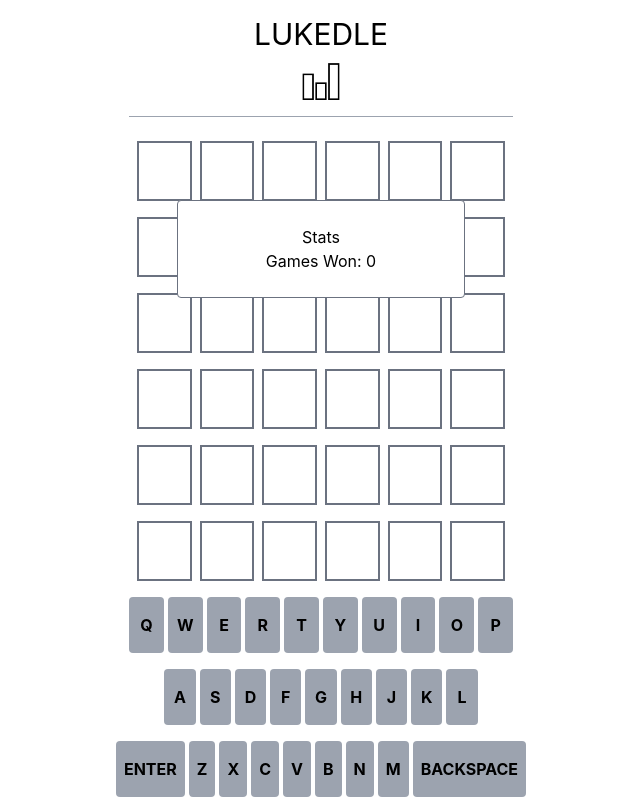
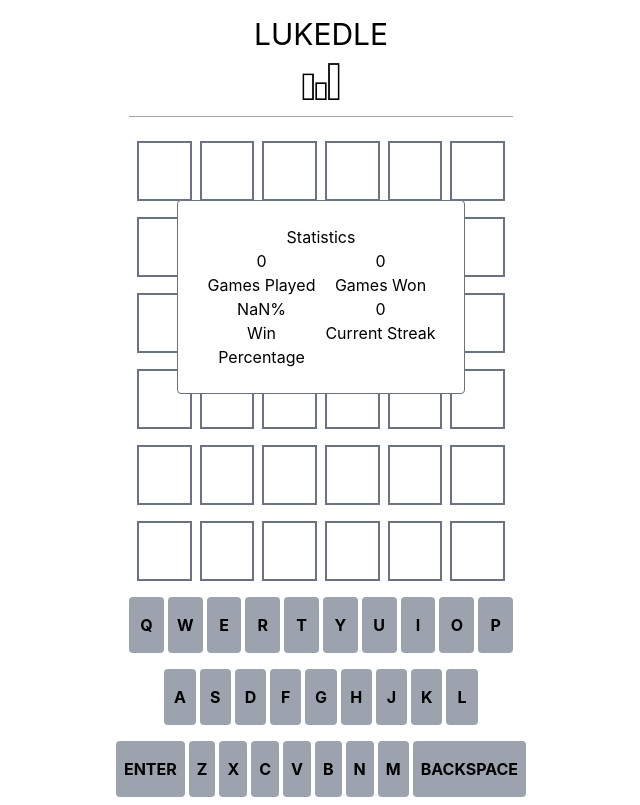
Before and after one commit to lukehart54/lukedle, a React (Vite) app: page / in a window 1280 px wide. Both pictures are taken after a click on the button 640 px from the left and 80 px from the top of the page. Shown: the whole page, without its empty margins (319-959 px from the left). Built offline with nearby package versions, Linux system fonts and the light colour scheme.

Commit message:
added all stats

```diff
--- a/src/App.tsx
+++ b/src/App.tsx
@@ -1,5 +1,5 @@
 import { useEffect, useRef, useState } from 'react';
-import Keyboard from './Keyboard';
+import Keyboard, { keyboardKeys } from './Keyboard';
 import { useStore, NUMBER_OF_GUESSES, WORD_LENGTH } from './store';
 import { isValidWord } from './word-utils';
 import WordRow from './WordRow';
@@ -11,12 +11,20 @@ export default function App() {
   const addGuess = useStore((s) => s.addGuess);
   const previousGuess = usePrevious(guess);
 
+  let darkMode = false;
+  window.matchMedia('(prefers-color-scheme: dark)').matches
+    ? (darkMode = true)
+    : (darkMode = false);
+
+
+
+
   useEffect(() => {
     let id: any;
     if (showInvalidGuess) {
-      id = setTimeout(() => setInvalidGuess(false), 500)
+      id = setTimeout(() => setInvalidGuess(false), 500);
     }
-    return () => clearTimeout(id)
+    return () => clearTimeout(id);
   }, [showInvalidGuess]);
   useEffect(() => {
     if (guess.length === 0 && previousGuess?.length === WORD_LENGTH) {
@@ -41,6 +49,10 @@ export default function App() {
     currRow = rows.push({ guess }) - 1;
   }
 
+  const handleStatsClick = () => {
+    setStatsClicked(!statsClicked);
+  };
+
   const guessesRemaining = NUMBER_OF_GUESSES - rows.length;
 
   rows = rows.concat(Array(guessesRemaining).fill(''));
@@ -52,8 +64,8 @@ export default function App() {
           <h1 className="text-3xl mb-2 dark:text-white text-center uppercase">
             Lukedle
           </h1>
-          <button onClick={() => setStatsClicked(!statsClicked)}>
-            <img className="w-10 " src="src/images/stat.png" alt="Stat Icon" />
+          <button onClick={handleStatsClick}>
+            {darkMode ? <img className="w-10 " src="src/images/stat-dark.png" alt="Stat Icon" /> : <img className="w-10 " src="src/images/stat.png" alt="Stat Icon" />}
           </button>
         </header>
 
@@ -80,9 +92,28 @@ export default function App() {
             role="modal"
             className="absolute bg-white border border-gray-500 rounded text-center w-3/4 h-1/8 p-6 left-0 right-0 mx-auto top-1/4"
           >
-            <div className='grid grid-rows-2'>
-              <h2>Stats</h2>
-              <h2>Games Won: {state.score}</h2>
+            <div className="">
+              <h2>Statistics</h2>
+              <div className="grid grid-cols-2">
+                <div className="flex flex-col">
+                  <div>{state.gamesPlayed}</div>
+                  <div>Games Played</div>
+                </div>
+                <div className="flex flex-col">
+                  <div>{state.score}</div>
+                  <div>Games Won</div>
+                </div>
+                <div className="flex flex-col">
+                  <div>
+                    {Math.floor((state.score / state.gamesPlayed) * 100)}%
+                  </div>
+                  <div>Win Percentage</div>
+                </div>
+                <div className="flex flex-col">
+                  <div>{state.currentStreak}</div>
+                  <div>Current Streak</div>
+                </div>
+              </div>
             </div>
           </div>
         )}
@@ -121,7 +152,6 @@ function useGuess(): [
 
   const addGuessLetter = (letter: string) => {
     setGuess((curGuess) => {
-
       const newGuess =
         letter.length === 1 && curGuess.length !== WORD_LENGTH
           ? curGuess + letter
@@ -142,14 +172,16 @@ function useGuess(): [
 
       return newGuess;
     });
-  } ;
+  };
 
   const onKeyDown = (e: KeyboardEvent) => {
     setGuess((curGuess) => {
       let letter = e.key;
 
       const newGuess =
-        letter.length === 1 && curGuess.length !== WORD_LENGTH
+        letter.length === 1 &&
+        exists(keyboardKeys, letter) &&
+        curGuess.length !== WORD_LENGTH
           ? curGuess + letter
           : curGuess;
 
@@ -190,3 +222,7 @@ function usePrevious<T>(value: T): T {
 
   return ref.current;
 }
+
+function exists(arr: String[][], search: String): boolean {
+  return arr.some((row) => row.includes(search));
+}
--- a/src/Keyboard.tsx
+++ b/src/Keyboard.tsx
@@ -44,7 +44,7 @@ export default function Keyboard({
   );
 }
 
-const keyboardKeys = [
+export const keyboardKeys = [
   ['q', 'w', 'e', 'r', 't', 'y', 'u', 'i', 'o', 'p'],
   ['', 'a', 's', 'd', 'f', 'g', 'h', 'j', 'k', 'l', ''],
   ['Enter', 'z', 'x', 'c', 'v', 'b', 'n', 'm', 'Backspace'],
--- a/src/store.ts
+++ b/src/store.ts
@@ -17,11 +17,15 @@ interface StoreState {
   newGame: () => void;
   keyboardLetterState: { [letter: string]: LetterState};
   score: number;
+  gamesPlayed: number;
+  currentStreak: number;
 }
 
 export const useStore = create<StoreState>(
   persist(
     (set, get) => ({
+      currentStreak: 0,
+      gamesPlayed: 0,
       score: 0,
       answer: getRandomWord(),
       rows: [],
@@ -60,6 +64,7 @@ export const useStore = create<StoreState>(
         set(() => ({
           rows,
           keyboardLetterState,
+          currentStreak: didWin ? get().currentStreak + 1 : 0,
           score: didWin ? get().score + 1 : get().score,
           gameState: didWin
             ? 'won'
@@ -70,6 +75,7 @@ export const useStore = create<StoreState>(
       },
       newGame: () => {
         set({
+          gamesPlayed: get().gamesPlayed + 1,
           answer: getRandomWord(),
           rows: [],
           gameState: 'playing',
```
Also changed, not shown: src/images/stat-dark.png (added). Lines whose indentation alone changed are shown as unchanged.
